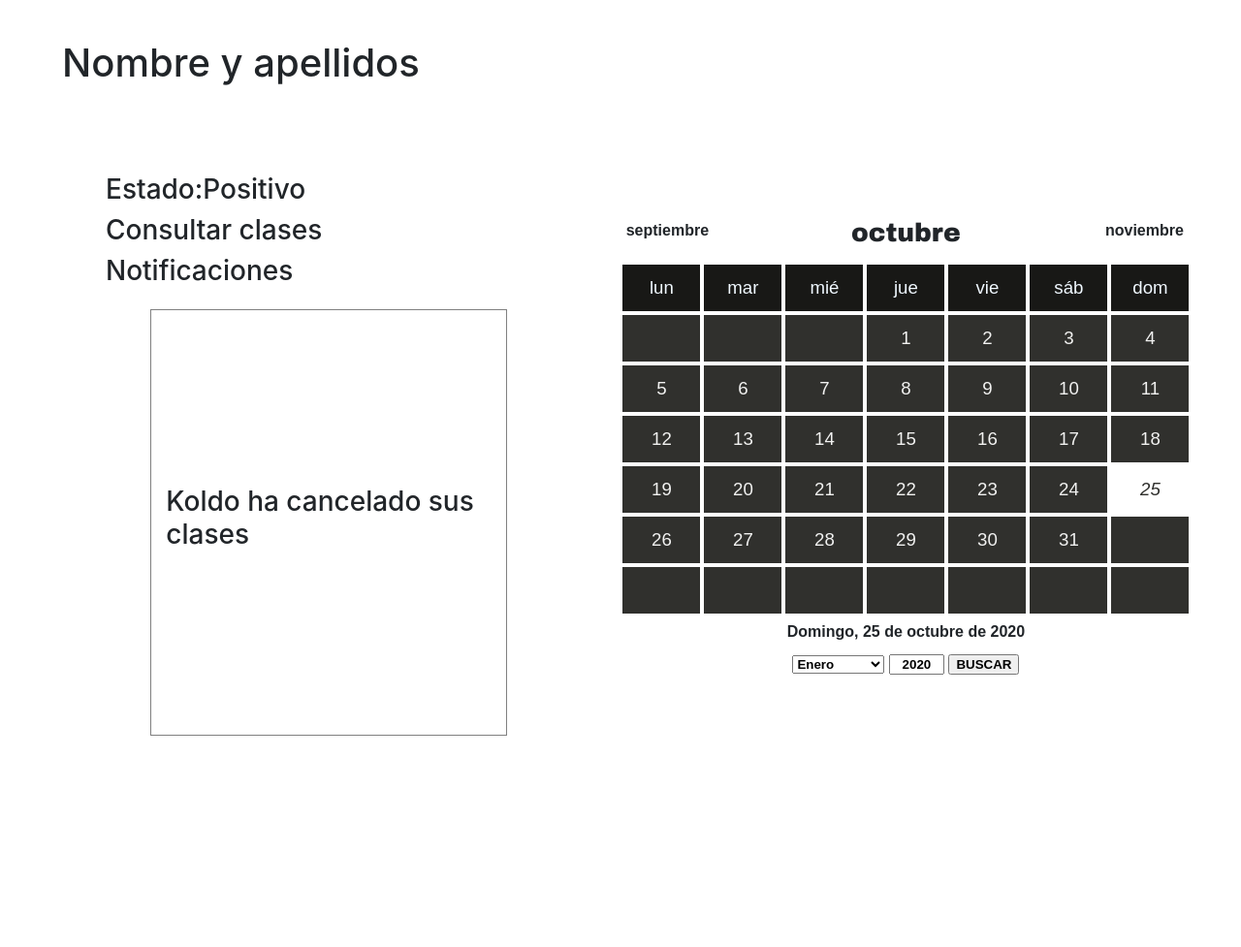
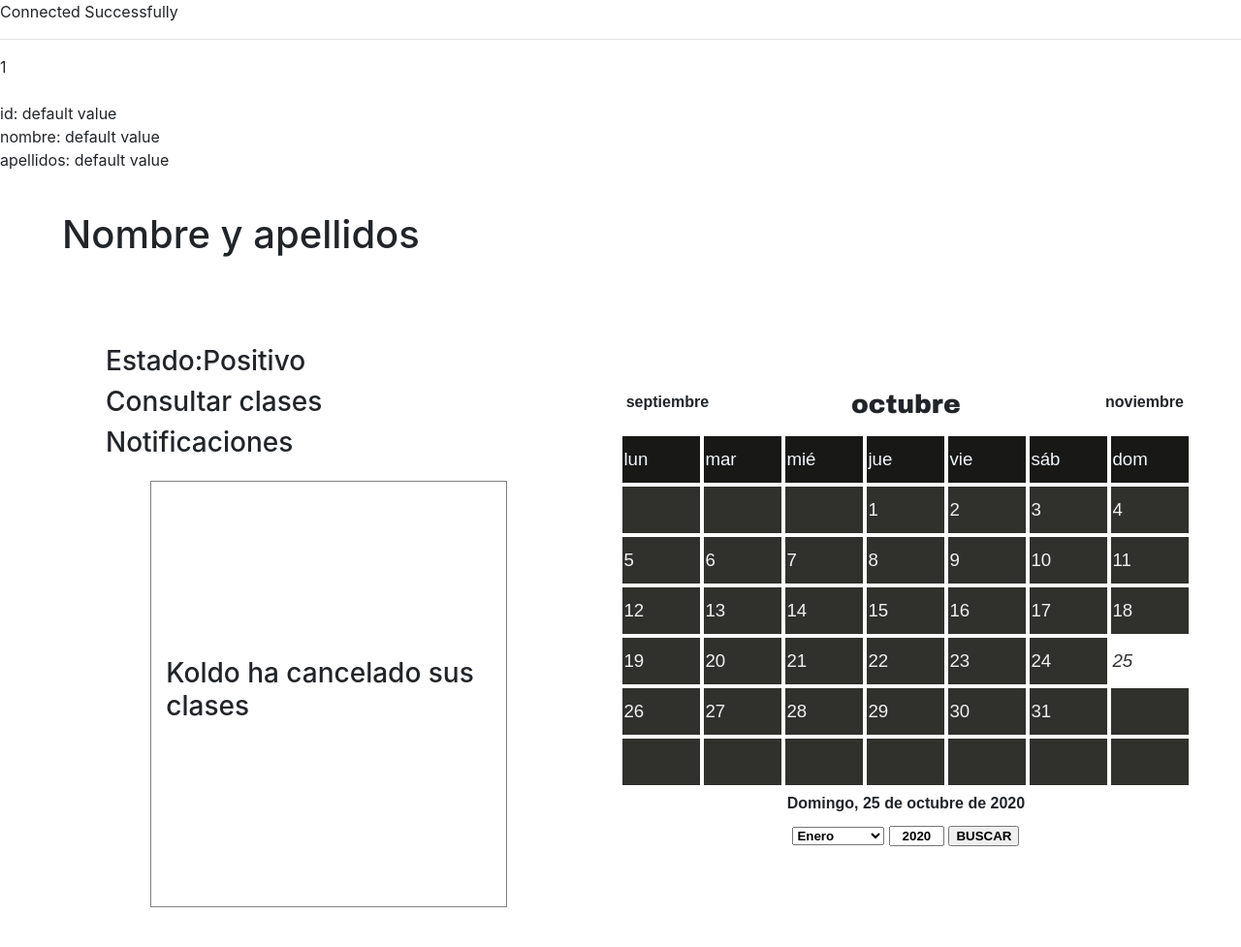
Before and after one commit to alvria10/EHUvid, a PHP site: page /information.php in a window 1280 px wide; the page is wider, and only the part inside the window is pictured. Shown: that part at 97% size. Before the commit the page ends 759 px from the top of that part, so only its background shows below. Run offline with PHP 8.4, Linux system fonts and the light colour scheme; the visitor is signed in with stand-in values (Sample User, id 1); tables that the repository leaves empty or names only in its code hold one stand-in row (values such as "Sample post"); some libraries are stand-ins or nearby versions; some web fonts are replaced.

Commit message:
avances en php
Se han definido las variables de sesión y el inicio de sesión

```diff
--- a/conexion.php
+++ b/conexion.php
@@ -4,7 +4,7 @@
          $dbhost = "localhost";
          $dbuser = "root";
          $dbpass = "";
-         $db = "superdede";
+         $db = "ehuvid";
          $conn = new mysqli($dbhost, $dbuser, $dbpass,$db) or die("Connect failed: %s\n". $conn -> error);
 
          return $conn;
--- a/information.php
+++ b/information.php
@@ -1,3 +1,24 @@
+<?php session_start();
+    include 'conexion.php';
+    $conn = OpenCon();
+    echo "Connected Successfully <hr>";
+    $ldap = $_SESSION['ldap'];
+    echo $ldap;
+    $sql = "SELECT (estado, nombre, apellidos) FROM usuarios WHERE ldap='$ldap'";
+    $row = $conn->query($sql);
+    echo "<br>";
+    echo $row;
+    $estado = $row[0] ?? 'default value';
+    $nombre = $row[1] ?? 'default value';
+    $apellidos = $row[2] ?? 'default value';
+    echo "<br>id: ";
+    echo $estado;
+    echo "<br>nombre: ";
+    echo $nombre;
+    echo "<br>apellidos: ";
+    echo $apellidos;
+?>
+
 <!DOCTYPE html>
 <html lang="en">
     <head>
@@ -133,5 +154,7 @@
             <!--===============================================================================================-->
         <!--===============================================================================================-->
 
+
+
     </body>
 </html>
```
Also changed, not shown: index.php (+6 -5 lines).
